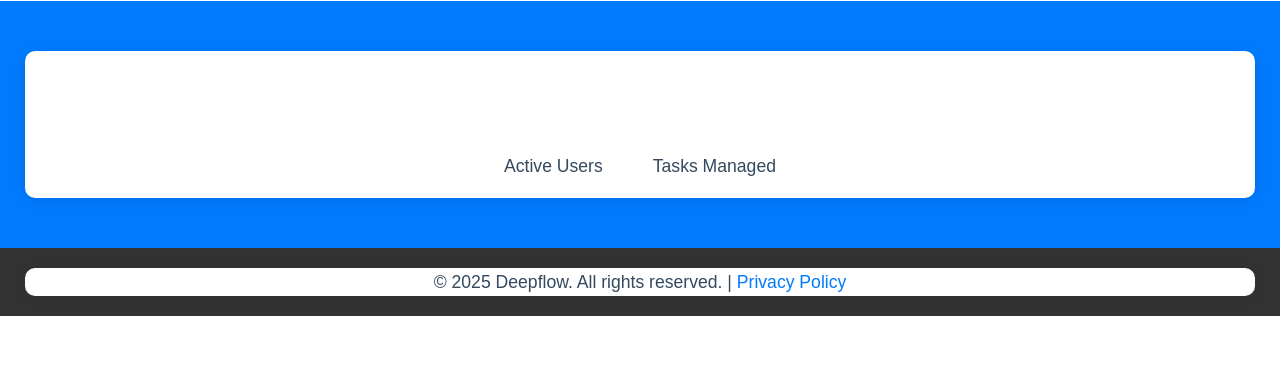
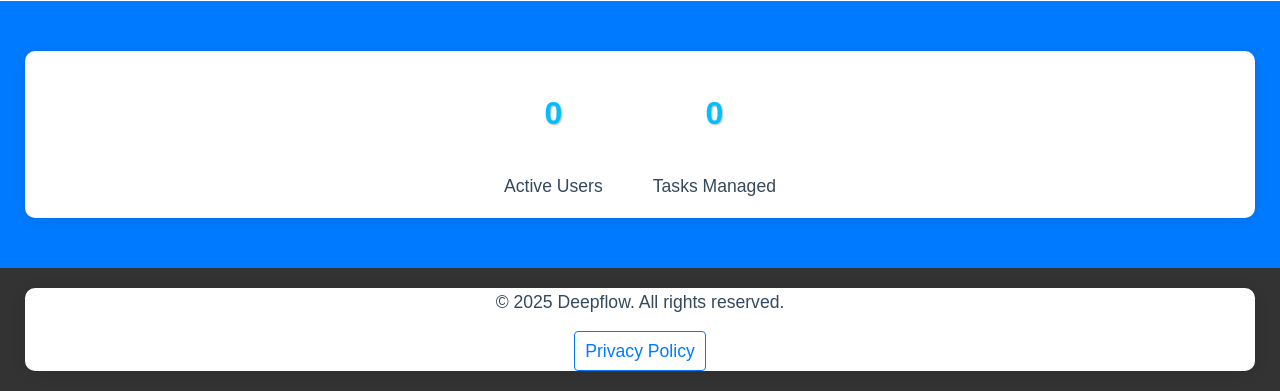
Before and after one commit to DeMass199/DeepFlow, a Flask app: page / in a window 1280 px wide. Shown: the part 1247-1638 px from the top of the page. Before the commit the page ends 1563 px from the top, so only its background shows below. Run offline with Flask 3, Linux system fonts and the light colour scheme; data that the repository does not hold is empty.

Commit message:
fixed some visual problems

```diff
--- a/Deep_flow_app/templates/index.html
+++ b/Deep_flow_app/templates/index.html
@@ -160,6 +160,9 @@
         .stat-card h3 {
             font-size: 2rem;
             margin-bottom: 10px;
+            color: #fff;
+            font-weight: bold;
+            text-shadow: 1px 1px 3px rgba(0, 0, 0, 0.3);
         }
         footer {
             background: #333;
@@ -178,7 +181,6 @@
         <div class="container">
             <h1 class="logo">Deepflow</h1>
             <div class="nav-links">
-                <a href="{{ url_for('privacy_public') }}">Privacy Policy</a>
                 <a href="{{ url_for('login') }}" class="btn btn-outline" style="margin-left: 20px;">Login</a>
                 <a href="{{ url_for('signup') }}" class="btn btn-primary" style="margin-left: 15px;">Sign Up</a>
             </div>
@@ -230,13 +232,14 @@
 
     <section class="stats">
         <div class="container">
+            <!-- Debug: {{ stats }} -->
             <div class="stats-grid">
                 <div class="stat-card">
-                    <h3>{{ stats.total_users }}</h3>
+                    <h3 style="display: inline-block; padding: 5px 15px; background-color: rgba(255, 255, 255, 0.2); border-radius: 10px; color: #00BFFF; font-weight: bold; text-shadow: 1px 1px 2px rgba(0,0,0,0.3);">{{ stats.total_users }}</h3>
                     <p>Active Users</p>
                 </div>
                 <div class="stat-card">
-                    <h3>{{ stats.total_tasks }}</h3>
+                    <h3 style="display: inline-block; padding: 5px 15px; background-color: rgba(255, 255, 255, 0.2); border-radius: 10px; color: #00BFFF; font-weight: bold; text-shadow: 1px 1px 2px rgba(0,0,0,0.3);">{{ stats.total_tasks }}</h3>
                     <p>Tasks Managed</p>
                 </div>
             </div>
@@ -245,7 +248,10 @@
 
     <footer>
         <div class="container">
-            <p>&copy; 2025 Deepflow. All rights reserved. | <a href="{{ url_for('privacy_public') }}" style="color: #007BFF; text-decoration: none;">Privacy Policy</a></p>
+            <p>&copy; 2025 Deepflow. All rights reserved.</p>
+            <p style="margin-top: 10px;">
+                <a href="{{ url_for('privacy_public') }}" style="color: #007BFF; text-decoration: none; padding: 5px 10px; border: 1px solid #007BFF; border-radius: 4px; display: inline-block; margin-top: 5px;">Privacy Policy</a>
+            </p>
         </div>
     </footer>
 </body>
```
